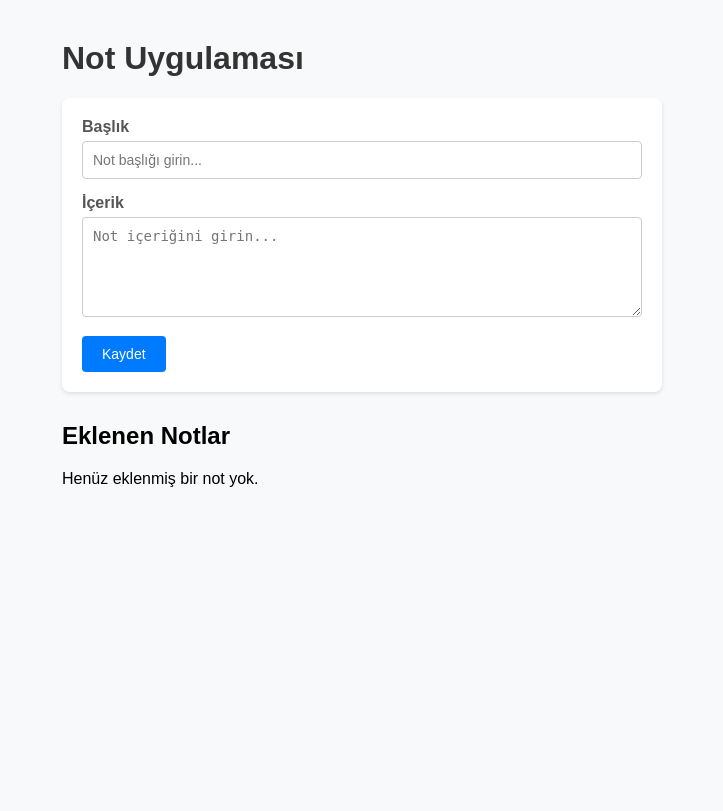
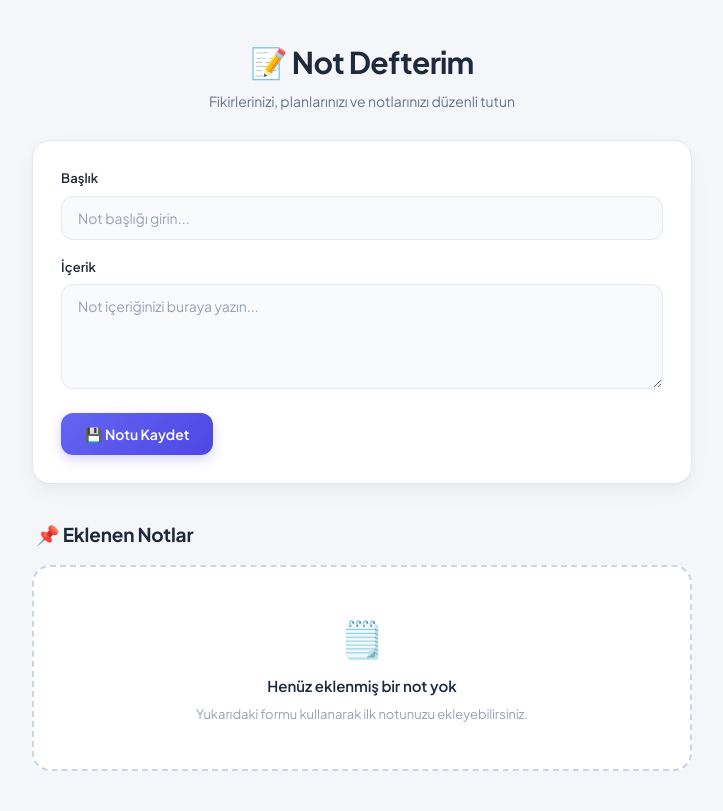
Before and after one commit to yunusemrekr/NotUygulamasi, a Flask app: page / in a window 1280 px wide. Shown: the whole page, without its empty margins (278-1001 px from the left). Before the commit the page ends 487 px from the top, so only its background shows below. Run offline with Flask 3, Linux system fonts and the light colour scheme; data that the repository does not hold is empty.

Commit message:
style: css ile arayüz yenilendi

```diff
--- /dev/null
+++ b/static/style.css
@@ -0,0 +1,366 @@
+/* ==========================================================================
+   Modern & Pastel Not Defteri Stilleri
+   ========================================================================== */
+
+@import url('https://fonts.googleapis.com/css2?family=Plus+Jakarta+Sans:wght@400;500;600;700&display=swap');
+
+/* Temel Sıfırlama ve Değişkenler */
+* {
+    box-sizing: border-box;
+    margin: 0;
+    padding: 0;
+}
+
+:root {
+    --bg-main: #f4f6fa;
+    --card-bg: #ffffff;
+    --text-primary: #1e293b;
+    --text-secondary: #64748b;
+    --text-muted: #94a3b8;
+
+    --primary: #6366f1;
+    --primary-hover: #4f46e5;
+    --primary-light: #e0e7ff;
+    --primary-shadow: rgba(99, 102, 241, 0.28);
+
+    --edit-bg: #fef3c7;
+    --edit-text: #b45309;
+    --edit-border: #fde68a;
+    --edit-hover-bg: #fde68a;
+
+    --delete-bg: #fee2e2;
+    --delete-text: #b91c1c;
+    --delete-border: #fecaca;
+    --delete-hover-bg: #fecaca;
+
+    --border-color: #e2e8f0;
+    --input-bg: #f8fafc;
+    --radius-sm: 8px;
+    --radius-md: 12px;
+    --radius-lg: 18px;
+
+    --shadow-subtle: 0 2px 4px rgba(15, 23, 42, 0.03);
+    --shadow-card: 0 8px 24px -4px rgba(15, 23, 42, 0.06), 0 2px 6px -1px rgba(15, 23, 42, 0.03);
+    --shadow-hover: 0 14px 28px -4px rgba(15, 23, 42, 0.09), 0 4px 10px -2px rgba(15, 23, 42, 0.04);
+
+    --transition: all 0.25s cubic-bezier(0.4, 0, 0.2, 1);
+}
+
+body {
+    font-family: 'Plus Jakarta Sans', -apple-system, BlinkMacSystemFont, 'Segoe UI', Roboto, sans-serif;
+    background-color: var(--bg-main);
+    color: var(--text-primary);
+    line-height: 1.5;
+    padding: 40px 20px;
+    min-height: 100vh;
+    -webkit-font-smoothing: antialiased;
+}
+
+/* Ana Taşıyıcı */
+.app-container {
+    max-width: 660px;
+    margin: 0 auto;
+}
+
+/* Başlık Alanı */
+.app-header {
+    margin-bottom: 28px;
+    text-align: center;
+}
+
+.app-header h1 {
+    font-size: 30px;
+    font-weight: 700;
+    color: var(--text-primary);
+    letter-spacing: -0.02em;
+    margin-bottom: 6px;
+    display: inline-flex;
+    align-items: center;
+    gap: 10px;
+}
+
+.app-header .subtitle {
+    color: var(--text-secondary);
+    font-size: 14px;
+    font-weight: 400;
+}
+
+/* Form Kartı */
+form {
+    background: var(--card-bg);
+    padding: 28px;
+    border-radius: var(--radius-lg);
+    box-shadow: var(--shadow-card);
+    border: 1px solid var(--border-color);
+    margin-bottom: 36px;
+    transition: var(--transition);
+}
+
+.form-group {
+    margin-bottom: 18px;
+}
+
+label {
+    display: block;
+    margin-bottom: 7px;
+    font-size: 13px;
+    font-weight: 600;
+    color: var(--text-primary);
+    letter-spacing: 0.01em;
+}
+
+input[type="text"],
+textarea {
+    width: 100%;
+    padding: 12px 16px;
+    background-color: var(--input-bg);
+    border: 1.5px solid var(--border-color);
+    border-radius: var(--radius-md);
+    box-sizing: border-box;
+    font-size: 14px;
+    font-family: inherit;
+    color: var(--text-primary);
+    transition: var(--transition);
+}
+
+input[type="text"]::placeholder,
+textarea::placeholder {
+    color: var(--text-muted);
+}
+
+input[type="text"]:focus,
+textarea:focus {
+    outline: none;
+    background-color: #ffffff;
+    border-color: var(--primary);
+    box-shadow: 0 0 0 4px var(--primary-shadow);
+}
+
+textarea {
+    resize: vertical;
+    min-height: 105px;
+}
+
+/* Butonlar */
+button,
+.btn-vazgec {
+    font-family: inherit;
+    font-weight: 600;
+    border-radius: var(--radius-sm);
+    cursor: pointer;
+    transition: var(--transition);
+}
+
+/* Kaydet / Birincil Buton */
+button[type="submit"],
+.btn-kaydet {
+    background: linear-gradient(135deg, var(--primary) 0%, var(--primary-hover) 100%);
+    color: #ffffff;
+    border: none;
+    padding: 12px 24px;
+    font-size: 14px;
+    border-radius: var(--radius-md);
+    box-shadow: 0 4px 12px var(--primary-shadow);
+    display: inline-flex;
+    align-items: center;
+    justify-content: center;
+    gap: 8px;
+}
+
+button[type="submit"]:hover,
+.btn-kaydet:hover {
+    transform: translateY(-2px);
+    box-shadow: 0 6px 18px var(--primary-shadow);
+    filter: brightness(1.05);
+}
+
+button[type="submit"]:active,
+.btn-kaydet:active {
+    transform: translateY(0);
+}
+
+/* Vazgeç Butonu (Düzenleme sayfası için) */
+.btn-vazgec {
+    display: inline-flex;
+    align-items: center;
+    justify-content: center;
+    background-color: #f1f5f9;
+    color: var(--text-secondary);
+    border: 1px solid var(--border-color);
+    padding: 12px 20px;
+    font-size: 14px;
+    border-radius: var(--radius-md);
+    text-decoration: none;
+}
+
+.btn-vazgec:hover {
+    background-color: #e2e8f0;
+    color: var(--text-primary);
+}
+
+.btn-group {
+    display: flex;
+    gap: 12px;
+    align-items: center;
+}
+
+/* Liste Başlığı */
+.section-header {
+    display: flex;
+    align-items: center;
+    justify-content: space-between;
+    margin-bottom: 16px;
+    padding: 0 4px;
+}
+
+.section-header h2 {
+    font-size: 19px;
+    font-weight: 700;
+    color: var(--text-primary);
+    letter-spacing: -0.01em;
+}
+
+.not-sayisi {
+    font-size: 12px;
+    font-weight: 600;
+    background: var(--primary-light);
+    color: var(--primary);
+    padding: 4px 10px;
+    border-radius: 20px;
+}
+
+/* Not Kartları */
+.not-listesi {
+    list-style: none;
+    padding: 0;
+}
+
+.not-karti {
+    background: var(--card-bg);
+    padding: 20px 22px;
+    border-radius: var(--radius-lg);
+    box-shadow: var(--shadow-card);
+    border: 1px solid var(--border-color);
+    margin-bottom: 16px;
+    display: flex;
+    justify-content: space-between;
+    align-items: flex-start;
+    gap: 16px;
+    transition: var(--transition);
+}
+
+.not-karti:hover {
+    transform: translateY(-2px);
+    box-shadow: var(--shadow-hover);
+    border-color: #cbd5e1;
+}
+
+.not-icerik {
+    flex-grow: 1;
+}
+
+.not-karti h3 {
+    margin: 0 0 6px 0;
+    color: var(--text-primary);
+    font-size: 16px;
+    font-weight: 600;
+    line-height: 1.4;
+}
+
+.not-karti p {
+    margin: 0;
+    color: var(--text-secondary);
+    font-size: 14px;
+    line-height: 1.6;
+    white-space: pre-wrap;
+    word-break: break-word;
+}
+
+/* Aksiyon Butonları */
+.not-butonlar {
+    display: flex;
+    gap: 8px;
+    align-items: center;
+    flex-shrink: 0;
+}
+
+/* Düzenle Butonu (Pastel Kehribar/Sarı) */
+.btn-duzenle {
+    background-color: var(--edit-bg);
+    color: var(--edit-text);
+    border: 1px solid var(--edit-border);
+    padding: 8px 14px;
+    font-size: 13px;
+    border-radius: var(--radius-sm);
+    white-space: nowrap;
+    font-weight: 600;
+    text-decoration: none;
+    display: inline-flex;
+    align-items: center;
+    gap: 4px;
+    transition: var(--transition);
+}
+
+.btn-duzenle:hover {
+    background-color: var(--edit-hover-bg);
+    transform: translateY(-1.5px);
+    box-shadow: 0 4px 10px rgba(245, 158, 11, 0.15);
+}
+
+.btn-duzenle:active {
+    transform: translateY(0);
+}
+
+/* Sil Butonu (Pastel Gül/Kırmızı) */
+.btn-sil {
+    background-color: var(--delete-bg);
+    color: var(--delete-text);
+    border: 1px solid var(--delete-border);
+    padding: 8px 14px;
+    font-size: 13px;
+    border-radius: var(--radius-sm);
+    cursor: pointer;
+    white-space: nowrap;
+    font-weight: 600;
+    display: inline-flex;
+    align-items: center;
+    gap: 4px;
+    transition: var(--transition);
+}
+
+.btn-sil:hover {
+    background-color: var(--delete-hover-bg);
+    transform: translateY(-1.5px);
+    box-shadow: 0 4px 10px rgba(239, 68, 68, 0.15);
+}
+
+.btn-sil:active {
+    transform: translateY(0);
+}
+
+/* Boş Durum (Empty State) */
+.bos-durum {
+    background: var(--card-bg);
+    border: 2px dashed #cbd5e1;
+    border-radius: var(--radius-lg);
+    padding: 44px 20px;
+    text-align: center;
+    color: var(--text-secondary);
+}
+
+.bos-durum .bos-ikon {
+    font-size: 36px;
+    margin-bottom: 10px;
+}
+
+.bos-durum p {
+    font-weight: 600;
+    font-size: 15px;
+    color: var(--text-primary);
+    margin-bottom: 4px;
+}
+
+.bos-durum span {
+    font-size: 13px;
+    color: var(--text-muted);
+}
--- a/templates/duzenle.html
+++ b/templates/duzenle.html
@@ -4,6 +4,7 @@
     <meta charset="UTF-8">
     <meta name="viewport" content="width=device-width, initial-scale=1.0">
     <title>Notu Düzenle - Not Uygulaması</title>
+    <link rel="stylesheet" href="{{ url_for('static', filename='style.css') }}">
     <style>
         body {
             font-family: Arial, sans-serif;
--- a/templates/index.html
+++ b/templates/index.html
@@ -4,120 +4,16 @@
     <meta charset="UTF-8">
     <meta name="viewport" content="width=device-width, initial-scale=1.0">
     <title>Not Uygulaması</title>
-    <style>
-        body {
-            font-family: Arial, sans-serif;
-            max-width: 600px;
-            margin: 40px auto;
-            padding: 0 20px;
-            background-color: #f7f9fa;
-        }
-        h1 {
-            color: #333;
-        }
-        form {
-            background: #fff;
-            padding: 20px;
-            border-radius: 8px;
-            box-shadow: 0 2px 4px rgba(0,0,0,0.1);
-            margin-bottom: 30px;
-        }
-        .form-group {
-            margin-bottom: 15px;
-        }
-        label {
-            display: block;
-            margin-bottom: 5px;
-            font-weight: bold;
-            color: #555;
-        }
-        input[type="text"], textarea {
-            width: 100%;
-            padding: 10px;
-            border: 1px solid #ccc;
-            border-radius: 4px;
-            box-sizing: border-box;
-            font-size: 14px;
-        }
-        textarea {
-            resize: vertical;
-            height: 100px;
-        }
-        button {
-            background-color: #007bff;
-            color: white;
-            border: none;
-            padding: 10px 20px;
-            font-size: 14px;
-            border-radius: 4px;
-            cursor: pointer;
-        }
-        button:hover {
-            background-color: #0056b3;
-        }
-        .not-listesi {
-            list-style: none;
-            padding: 0;
-        }
-        .not-karti {
-            background: #fff;
-            padding: 15px 20px;
-            border-radius: 8px;
-            box-shadow: 0 1px 3px rgba(0,0,0,0.1);
-            margin-bottom: 15px;
-            display: flex;
-            justify-content: space-between;
-            align-items: flex-start;
-        }
-        .not-icerik {
-            flex-grow: 1;
-            margin-right: 15px;
-        }
-        .not-karti h3 {
-            margin: 0 0 8px 0;
-            color: #222;
-        }
-        .not-karti p {
-            margin: 0;
-            color: #666;
-            white-space: pre-wrap;
-        }
-        .not-butonlar {
-            display: flex;
-            gap: 8px;
-            align-items: center;
-        }
-        .btn-duzenle {
-            background-color: #ffc107;
-            color: #212529;
-            text-decoration: none;
-            padding: 8px 14px;
-            font-size: 13px;
-            border-radius: 4px;
-            white-space: nowrap;
-            font-weight: bold;
-            display: inline-block;
-        }
-        .btn-duzenle:hover {
-            background-color: #e0a800;
-        }
-        .btn-sil {
-            background-color: #dc3545;
-            color: white;
-            border: none;
-            padding: 8px 14px;
-            font-size: 13px;
-            border-radius: 4px;
-            cursor: pointer;
-            white-space: nowrap;
-        }
-        .btn-sil:hover {
-            background-color: #c82333;
-        }
-    </style>
+    <!-- Elbisemizi (CSS) çağıran köprümüz -->
+    <link rel="stylesheet" href="{{ url_for('static', filename='style.css') }}">
 </head>
 <body>
-    <h1>Not Uygulaması</h1>
+    <div class="app-container">
+        <!-- Başlık Alanı -->
+        <header class="app-header">
+            <h1>📝 Not Defterim</h1>
+            <p class="subtitle">Fikirlerinizi, planlarınızı ve notlarınızı düzenli tutun</p>
+        </header>
 
         <!-- Not Ekleme Formu -->
         <form action="/ekle" method="POST">
@@ -127,12 +23,19 @@
             </div>
             <div class="form-group">
                 <label for="icerik">İçerik</label>
-            <textarea id="icerik" name="icerik" placeholder="Not içeriğini girin..." required></textarea>
+                <textarea id="icerik" name="icerik" placeholder="Not içeriğinizi buraya yazın..." required></textarea>
             </div>
-        <button type="submit">Kaydet</button>
+            <button type="submit" class="btn-kaydet">💾 Notu Kaydet</button>
         </form>
 
-    <h2>Eklenen Notlar</h2>
+        <!-- Liste Başlığı -->
+        <div class="section-header">
+            <h2>📌 Eklenen Notlar</h2>
+            {% if notlar %}
+                <span class="not-sayisi">{{ notlar|length }} Not</span>
+            {% endif %}
+        </div>
+
         {% if notlar %}
             <ul class="not-listesi">
                 {% for kayit in notlar %}
@@ -142,16 +45,21 @@
                             <p>{{ kayit['icerik'] }}</p>
                         </div>
                         <div class="not-butonlar">
-                        <a href="/duzenle/{{ kayit['id'] }}" class="btn-duzenle">Düzenle</a>
+                            <a href="/duzenle/{{ kayit['id'] }}" class="btn-duzenle">✏️ Düzenle</a>
                             <form action="/sil/{{ kayit['id'] }}" method="POST" style="margin: 0;">
-                            <button type="submit" class="btn-sil">Sil</button>
+                                <button type="submit" class="btn-sil">🗑️ Sil</button>
                             </form>
                         </div>
                     </li>
                 {% endfor %}
             </ul>
         {% else %}
-        <p>Henüz eklenmiş bir not yok.</p>
+            <div class="bos-durum">
+                <div class="bos-ikon">🗒️</div>
+                <p>Henüz eklenmiş bir not yok</p>
+                <span>Yukarıdaki formu kullanarak ilk notunuzu ekleyebilirsiniz.</span>
+            </div>
         {% endif %}
+    </div>
 </body>
 </html>
```
Lines whose indentation alone changed are shown as unchanged.
